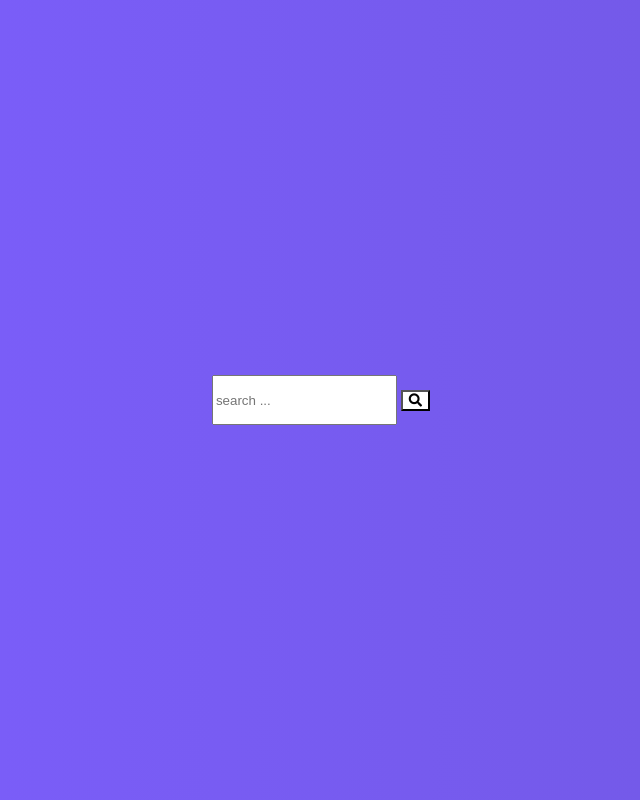
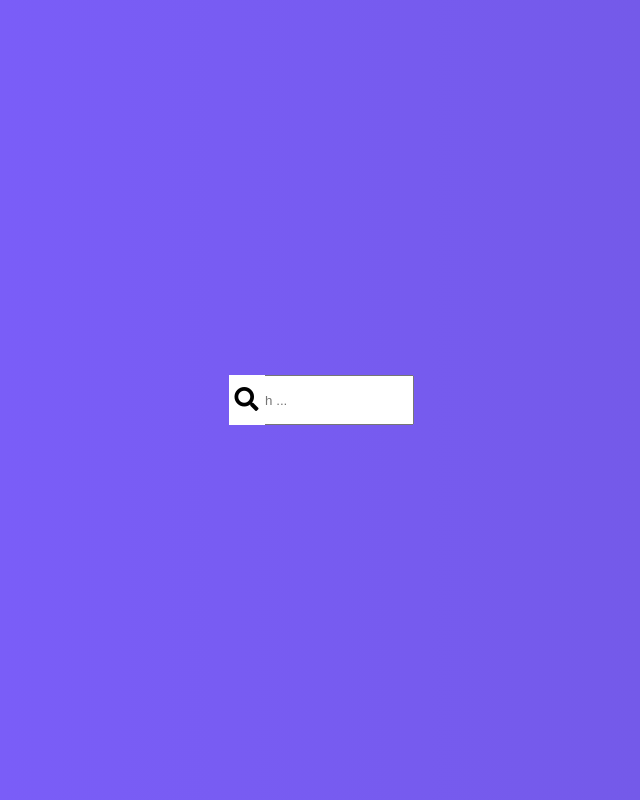
Before and after one commit to danasugu/search-widget, a plain HTML site: page index.html in a window 1280 px wide. Shown: the whole page, without its empty margins (319-959 px from the left). Drawn offline with Linux system fonts and the light colour scheme.

Commit message:
Update style.css

```diff
--- a/style.css
+++ b/style.css
@@ -31,4 +31,11 @@ body {
 
 .btn {
   background-color: #fff;
+  border: 0;
+  cursor: pointer;
+  font-size: 24px;
+  position: absolute;
+  top: 0;
+  left: 0;
+  height: 50px;
 }
```
